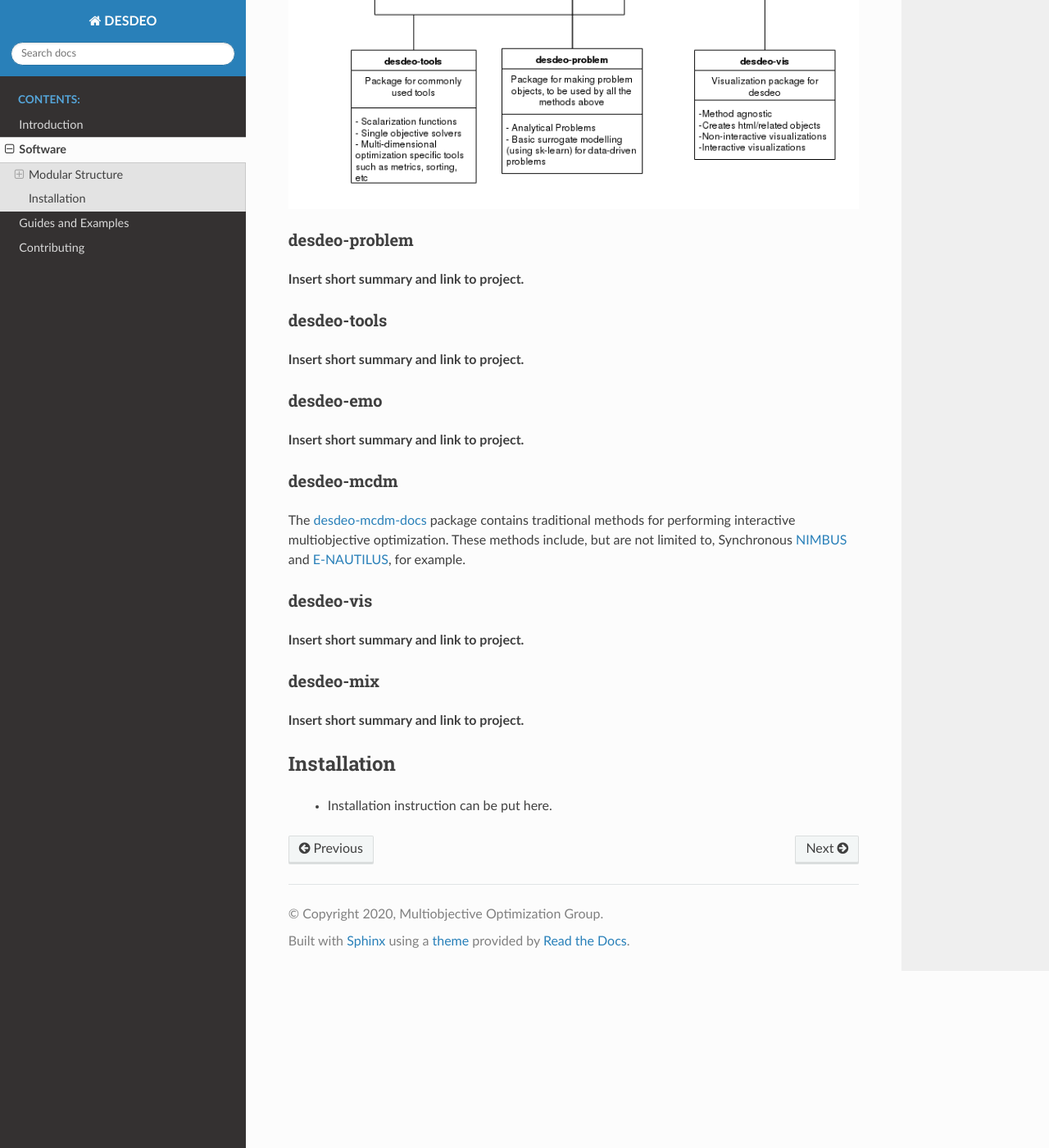
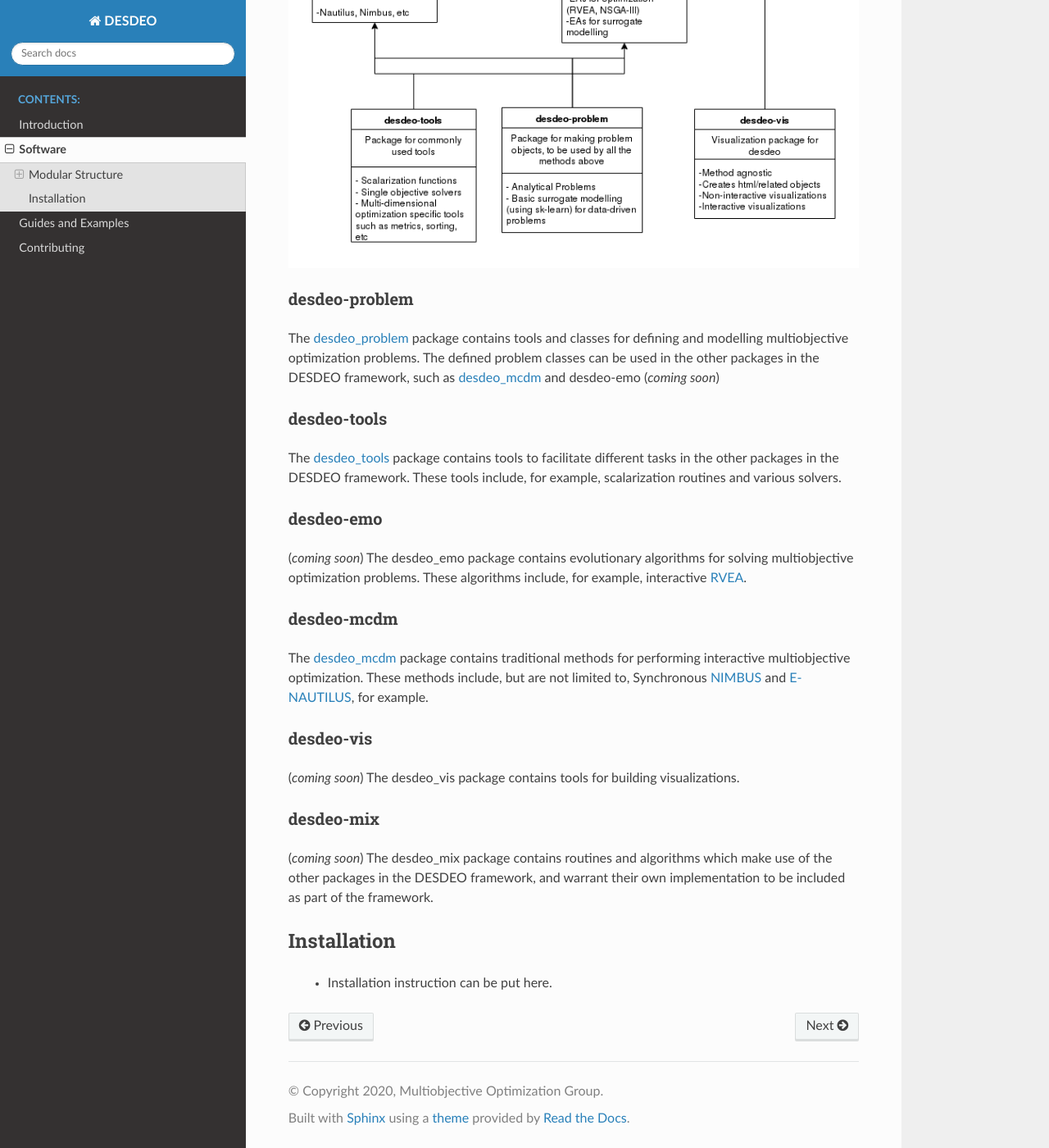
Before and after one commit to industrial-optimization-group/DESDEO, a Sphinx documentation site: the page built from docs/software.rst, in a window 1280 px wide and 1400 px high, scrolled down 736 px. Shown: the whole window at 82% size. Built offline with Sphinx 7.4.7 and the Read the Docs theme 2.0.0, drawn with Linux system fonts in a browser that asks for light colours; some of the changed text lies outside the part shown.

Commit message:
Added short descriptions to some packages in the docs with links to the appropiate documentation.

```diff
--- a/docs/software.rst
+++ b/docs/software.rst
@@ -4,7 +4,10 @@ Software
 Modular Structure
 -----------------
 
- - Tell about the modular structure in general.
+ The DESDEO framework consists of various modules defined as Python software
+ packages. The modular structure can be seen in the image below, and a short
+ description of the different packages follows. The descriptions contain
+ links to the invdividual documentation pages for each of the package.
 
 .. image:: images/desdeo-structure.png
    :width: 800
@@ -12,42 +15,56 @@ Modular Structure
 desdeo-problem
 ^^^^^^^^^^^^^^
 
-**Insert short summary and link to project.**
+The desdeo_problem_ package contains tools and classes for defining and
+modelling multiobjective optimization problems. The defined problem classes
+can be used in the other packages in the DESDEO framework, such as
+desdeo_mcdm_ and desdeo-emo (*coming soon*)
 
 desdeo-tools
 ^^^^^^^^^^^^
 
-**Insert short summary and link to project.**
+The desdeo_tools_ package contains tools to facilitate different tasks in the
+other packages in the DESDEO framework. These tools include, for example,
+scalarization routines and various solvers.
 
 desdeo-emo
 ^^^^^^^^^^
 
-**Insert short summary and link to project.**
+(*coming soon*) The desdeo_emo package contains evolutionary algorithms for solving multiobjective optimization problems.
+These algorithms include, for example, interactive RVEA_.
 
 desdeo-mcdm
 ^^^^^^^^^^^
 
-The desdeo-mcdm-docs_ package contains traditional methods for performing
+The desdeo_mcdm_ package contains traditional methods for performing
 interactive multiobjective optimization. These methods include, but are not
 limited to, Synchronous NIMBUS_ and E-NAUTILUS_, for example.
 
 desdeo-vis
 ^^^^^^^^^^
 
-**Insert short summary and link to project.**
+(*coming soon*) The desdeo_vis package contains tools for building visualizations.
 
 desdeo-mix
 ^^^^^^^^^^
 
-**Insert short summary and link to project.**
+(*coming soon*) The desdeo_mix package contains routines and algorithms which
+make use of the other packages in the DESDEO framework, and warrant their own
+implementation to be included as part of the framework.
 
 Installation
 ------------
 
  - Installation instruction can be put here.
 
- .. _desdeo-mcdm-docs: https://desdeo-mcdm.readthedocs.io/en/latest/
+ .. _desdeo_mcdm: https://desdeo-mcdm.readthedocs.io/en/latest/
+
+ .. _desdeo_problem: https://desdeo-problem.readthedocs.io/en/latest/
+
+ .. _desdeo_tools: https://desdeo-tools.readthedocs.io/en/latest/
 
  .. _NIMBUS: https://www.sciencedirect.com/science/article/pii/S0377221704005260?via%3Dihub
 
  .. _E-NAUTILUS: https://www.sciencedirect.com/science/article/pii/S0377221715003203?via%3Dihub
+
+ .. _RVEA: https://ieeexplore.ieee.org/document/7386636
```
